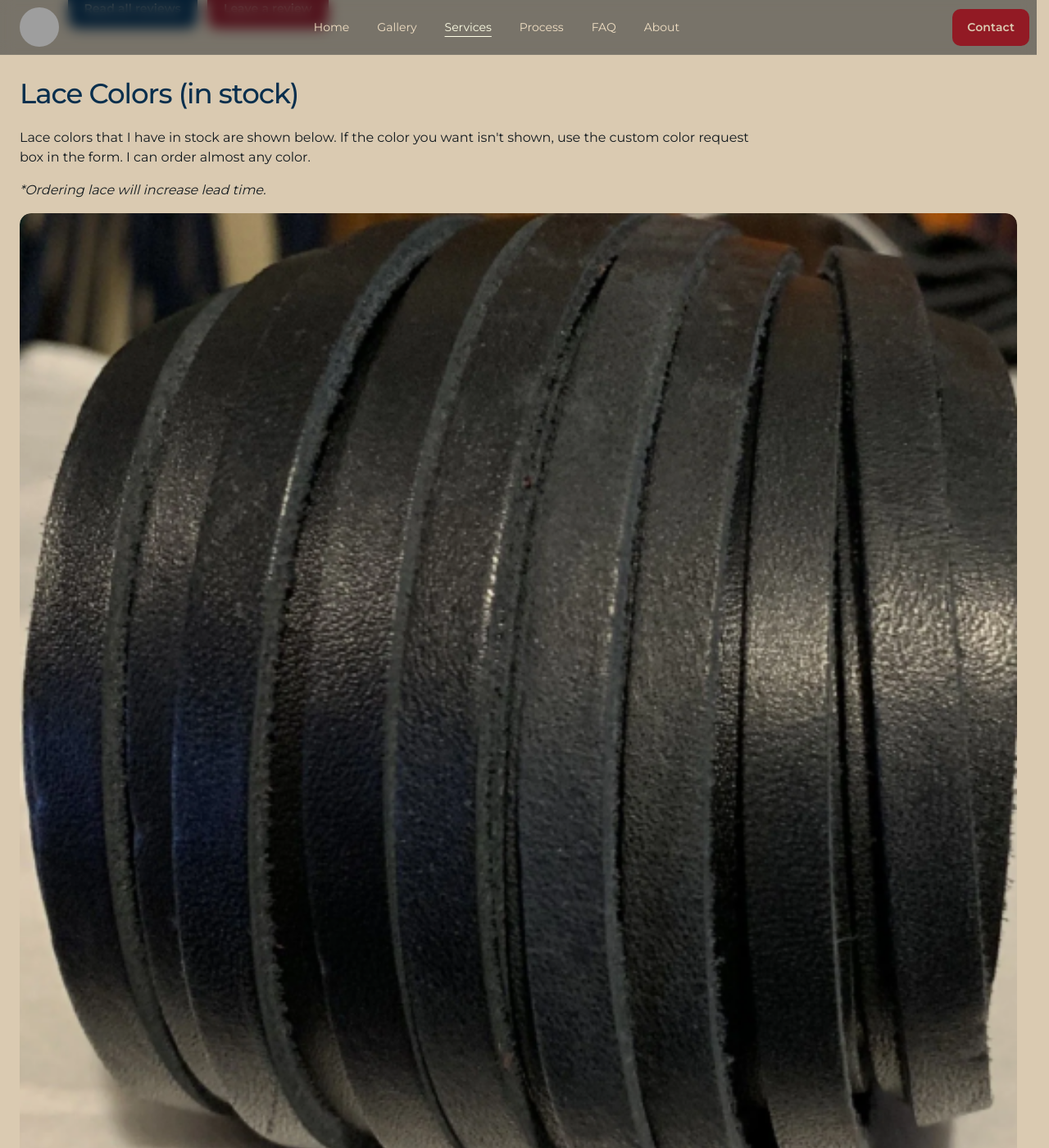
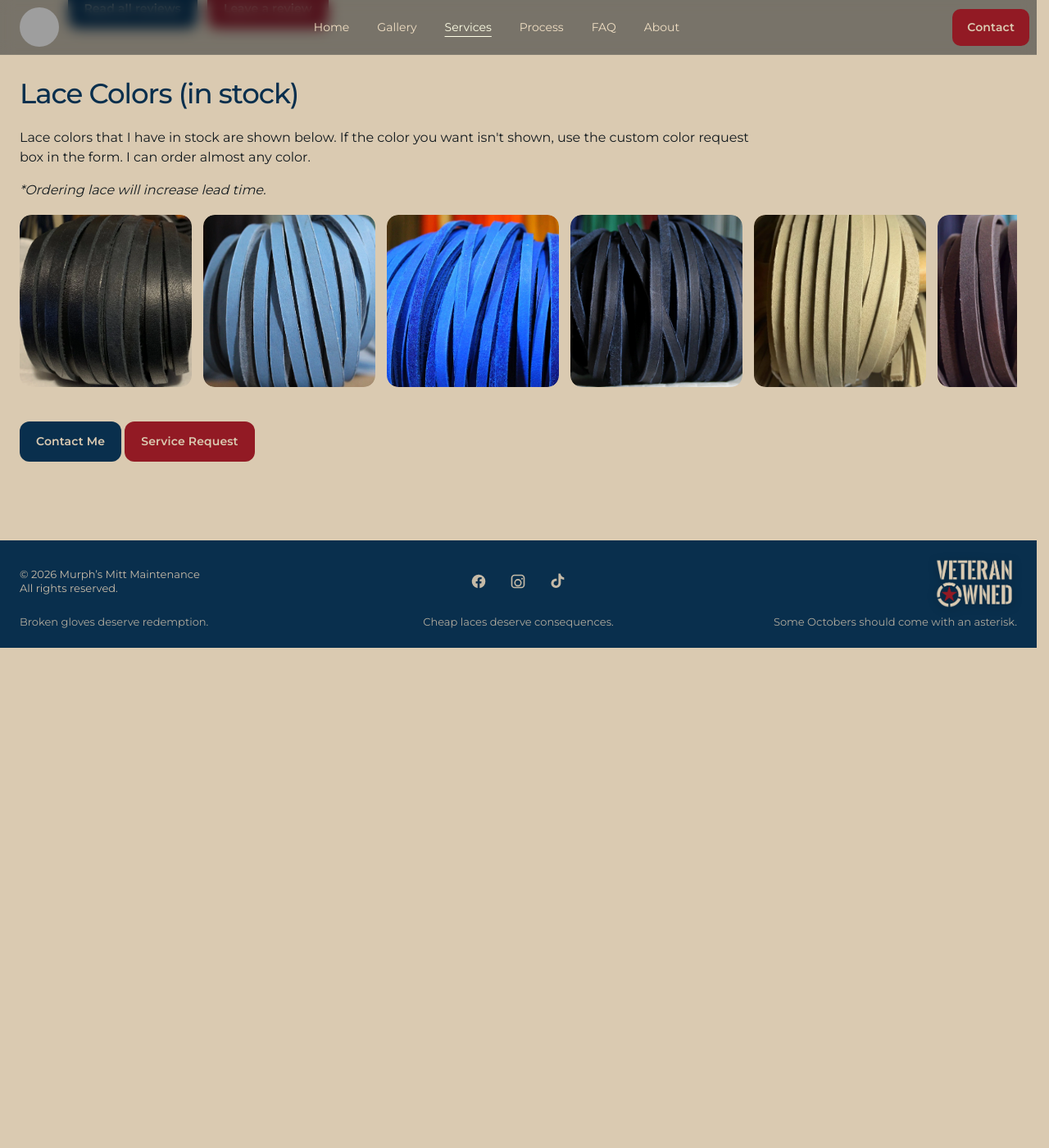
Before and after one commit to kbrettmurphy-ctrl/murphsmitts, a Jekyll site: the page built from services/index.html, in a window 1280 px wide and 1400 px high, scrolled down 2266 px. Shown: the whole window at 82% size. Built offline with Jekyll 4.4.1, drawn with Linux system fonts in a browser that asks for light colours; after the commit the page ends 3056 px from its top, so only the background shows below that; grey boxes are pictures that could not be loaded.

Commit message:
Update styles-16.css

```diff
--- a/assets/css/styles-16.css
+++ b/assets/css/styles-16.css
@@ -569,6 +569,74 @@ hr.rule{
   .process-shot figcaption{
     margin-top:7px;
     font-size:14px;
+  }
+}
+
+/* =========================
+   HORIZONTAL SCROLL STRIPS
+   ========================= */
+
+.gallery-strip,
+.lace-strip{
+  display: flex;
+  gap: 14px;
+  margin-top: 18px;
+  overflow-x: auto;
+  overflow-y: hidden;
+  padding-bottom: 10px;
+  scroll-snap-type: x proximity;
+  -webkit-overflow-scrolling: touch;
+}
+
+.gallery-strip::-webkit-scrollbar,
+.lace-strip::-webkit-scrollbar{
+  height: 10px;
+}
+
+.gallery-strip::-webkit-scrollbar-thumb,
+.lace-strip::-webkit-scrollbar-thumb{
+  background: rgba(9,47,77,.45);
+  border-radius: 999px;
+}
+
+.gallery-strip img{
+  flex: 0 0 auto;
+  width: clamp(220px, 28vw, 340px);
+  aspect-ratio: 1 / 1;
+  object-fit: cover;
+  border-radius: 14px;
+  border: 1px solid rgba(2,11,18,.12);
+  cursor: zoom-in;
+  scroll-snap-align: start;
+  transition: transform .12s ease, filter .15s ease;
+}
+
+.gallery-strip img:hover{
+  transform: scale(1.01);
+  filter: brightness(.98);
+}
+
+.lace-strip .lace-item{
+  flex: 0 0 auto;
+  width: clamp(150px, 18vw, 210px);
+  scroll-snap-align: start;
+}
+
+.lace-strip .lace-item img{
+  width: 100%;
+  aspect-ratio: 1 / 1;
+  object-fit: cover;
+}
+
+@media (max-width: 980px){
+  .gallery-strip img{
+    width: 72vw;
+    max-width: 320px;
+  }
+
+  .lace-strip .lace-item{
+    width: 44vw;
+    max-width: 190px;
   }
 }
 
```
